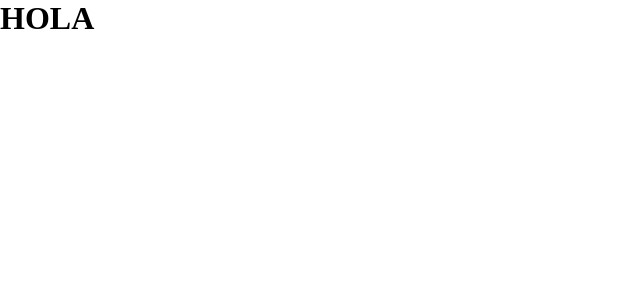
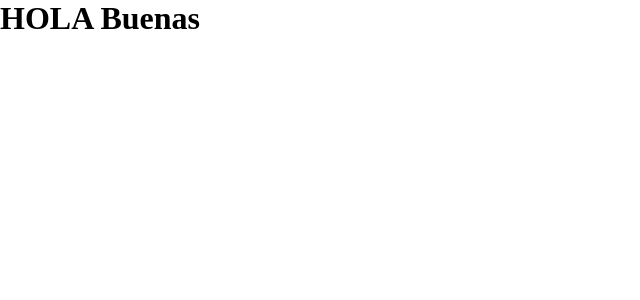
Before and after one commit to Nicocarrix/reactJs, a React (Vite) app: page / in a window 1280 px wide. Shown: the top 300 px of the page, without its empty margins (0-640 px from the left). Built offline with nearby package versions, Linux system fonts and the light colour scheme.

Commit message:
cambios h1

```diff
--- a/src/App.jsx
+++ b/src/App.jsx
@@ -1,5 +1,5 @@
 function App() {
-  return <h1>HOLA</h1>;
+  return <h1>HOLA Buenas</h1>;
 }
 
 export default App;
```
